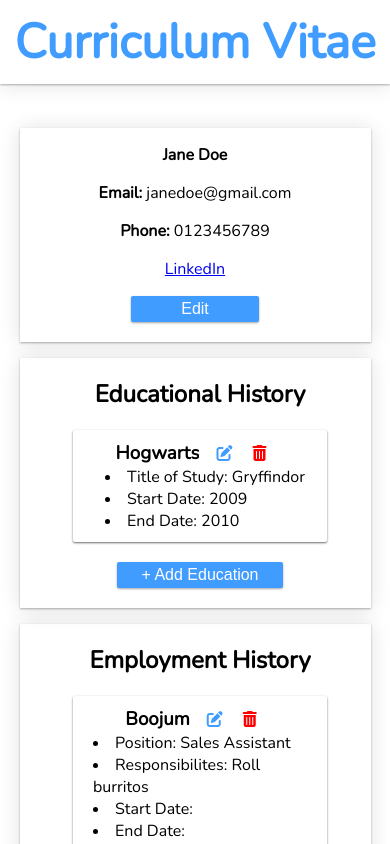
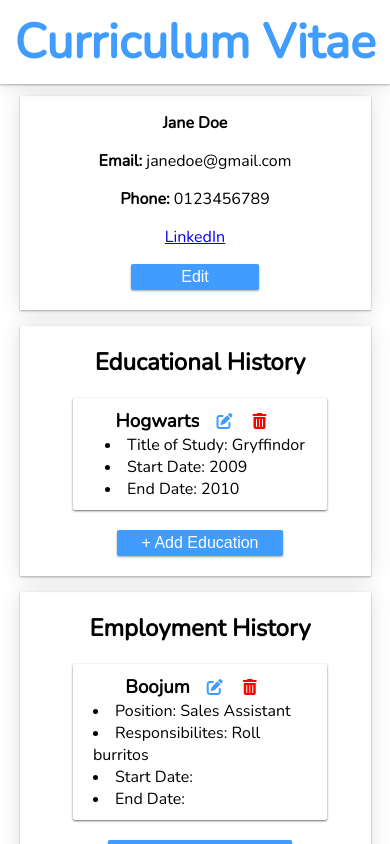
Before and after one commit to kenwilde1/cv-project, a React (Create React App) app: page / in a window 390 px wide. Shown: the top 844 px of the page. Built offline with nearby package versions, Linux system fonts and the light colour scheme.

Commit message:
update mobile layout

```diff
--- a/src/App.css
+++ b/src/App.css
@@ -307,7 +307,7 @@ footer {
   }
 
   .about-container {
-    margin: 8rem 5vw 1rem 5vw;
+    margin: 6rem 5vw 1rem 5vw;
   }
 
   .edu-container,
```
